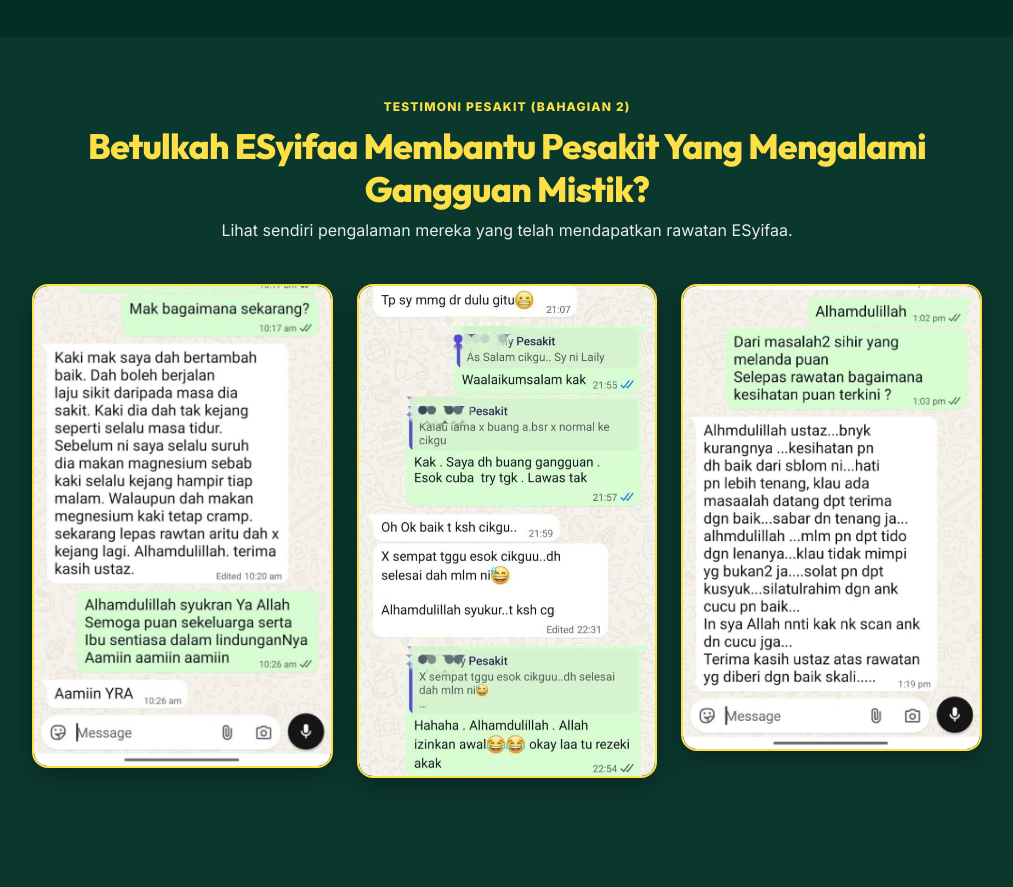
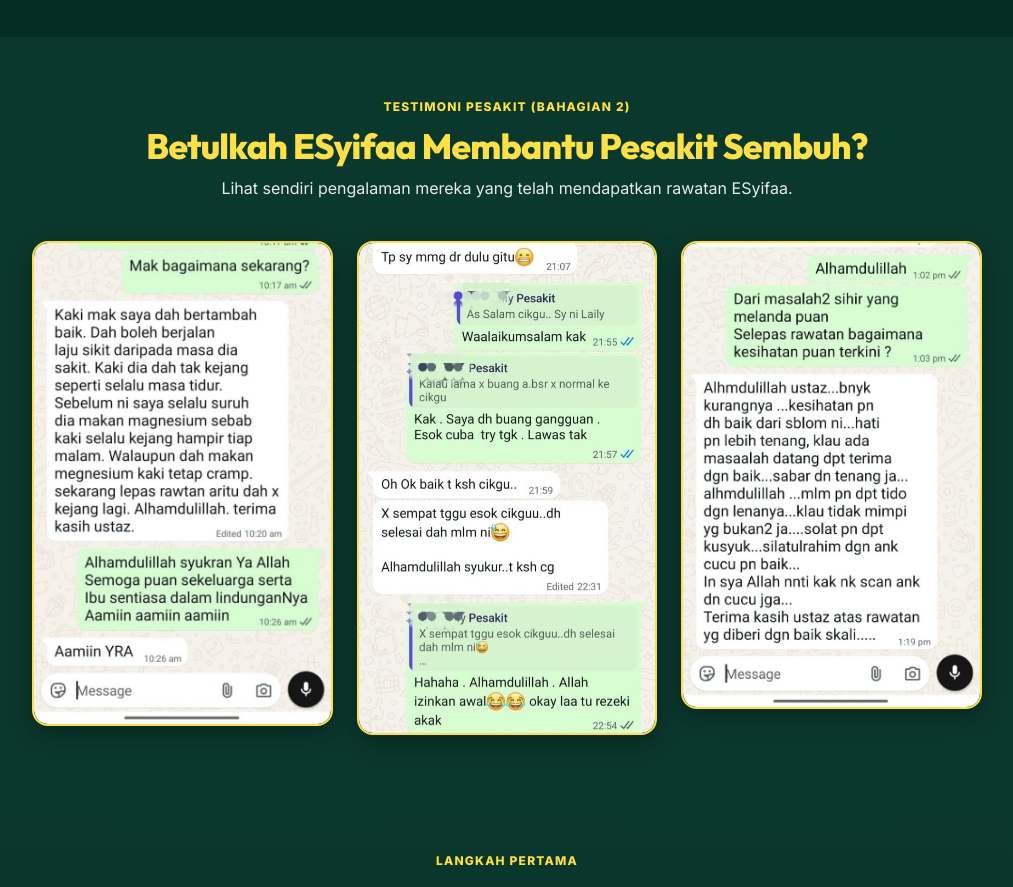
Before and after one commit to molekventure313/aura-assyifa, a Next.js app: page / in a window 1280 px wide. Shown: the part 5100-5987 px from the top of the page, without its empty margins (133-1146 px from the left). Built offline with nearby package versions, Linux system fonts and the light colour scheme; no server answers; the database is empty.

Commit message:
update: tukar tajuk TestimonialPart2Section kepada 'Betulkah ESyifaa Membantu Pesakit Sembuh?'

```diff
--- a/src/components/salespage/TestimonialPart2Section.js
+++ b/src/components/salespage/TestimonialPart2Section.js
@@ -23,7 +23,7 @@
         </span>
 
         <h2 style={{ fontSize: 'clamp(1.5rem, 3.5vw, 2.2rem)', fontWeight: 800, color: '#FDE047', marginTop: '0.4rem', marginBottom: '0.5rem', letterSpacing: '-0.02em' }}>
-          Betulkah ESyifaa Membantu Pesakit Yang Mengalami Gangguan Mistik?
+          Betulkah ESyifaa Membantu Pesakit Sembuh?
         </h2>
 
         <p style={{ fontSize: '1rem', color: '#FFFFFF', marginBottom: '2.5rem', opacity: 0.9 }}>
```
